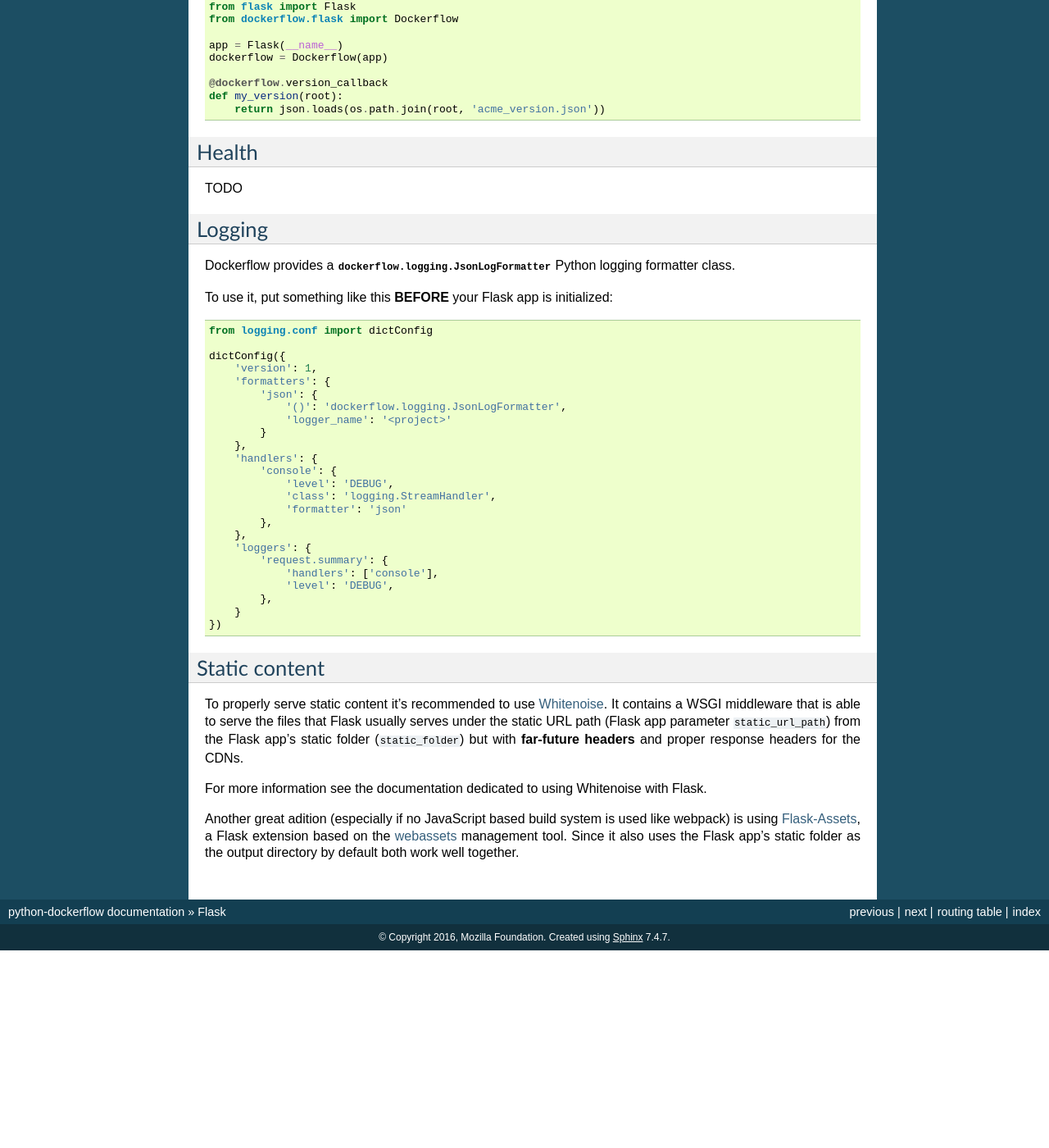
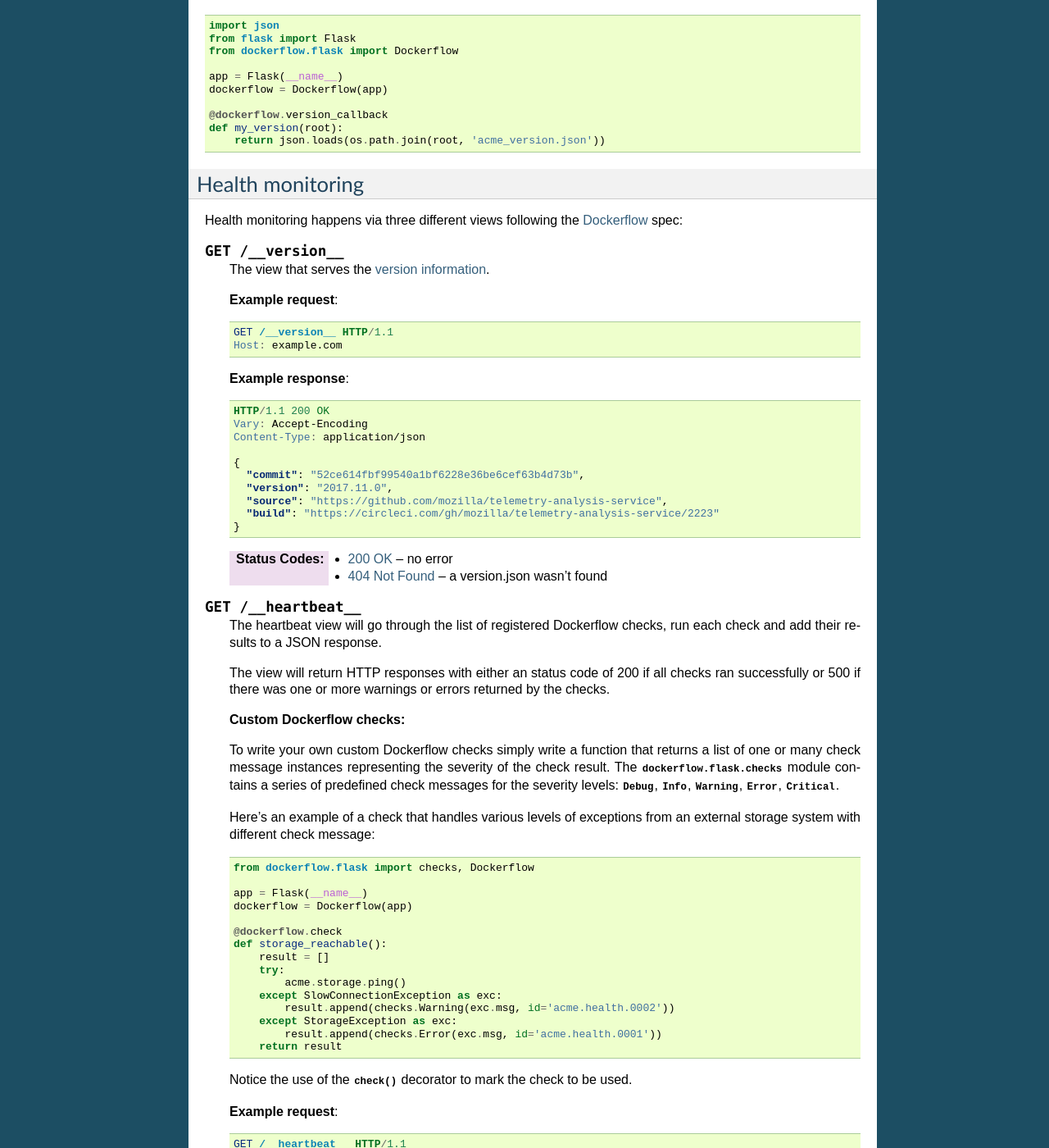
Before and after one commit to mozilla-services/python-dockerflow, a Sphinx documentation site: the page built from docs/flask.rst, in a window 1280 px wide and 1400 px high, scrolled down 3640 px. Shown: the whole window at 82% size. Built offline with Sphinx 7.4.7, drawn with Linux system fonts in a browser that asks for light colours; before the commit the page ends 4799 px from its top, so only the background shows below that; some of the changed text lies outside the part shown.

Commit message:
Extended Flask extension docs.

```diff
--- a/docs/flask.rst
+++ b/docs/flask.rst
@@ -178,6 +178,8 @@ Depending on which WSGI server you are using to run your Python application
 there are different ways to accept the :envvar:`PORT` as the port to launch
 your application with.
 
+It's recommended to use port ``8000`` by default.
+
 Gunicorn
 ~~~~~~~~
 
@@ -261,10 +263,143 @@ decorate a callback that gets the ``version_path`` value passed. E.g.::
 
 .. _flask-health:
 
-Health
-------
+Health monitoring
+-----------------
 
-TODO
+Health monitoring happens via three different views following the Dockerflow_
+spec:
+
+.. http:get:: /__version__
+
+   The view that serves the :ref:`version information <flask-versions>`.
+
+   **Example request**:
+
+   .. sourcecode:: http
+
+      GET /__version__ HTTP/1.1
+      Host: example.com
+
+   **Example response**:
+
+   .. sourcecode:: http
+
+      HTTP/1.1 200 OK
+      Vary: Accept-Encoding
+      Content-Type: application/json
+
+      {
+        "commit": "52ce614fbf99540a1bf6228e36be6cef63b4d73b",
+        "version": "2017.11.0",
+        "source": "https://github.com/mozilla/telemetry-analysis-service",
+        "build": "https://circleci.com/gh/mozilla/telemetry-analysis-service/2223"
+      }
+
+   :statuscode 200: no error
+   :statuscode 404: a version.json wasn't found
+
+.. http:get:: /__heartbeat__
+
+   The heartbeat view will go through the list of registered Dockerflow
+   checks, run each check and add their results to a JSON response.
+
+   The view will return HTTP responses with either an status code of 200 if
+   all checks ran successfully or 500 if there was one or more warnings or
+   errors returned by the checks.
+
+   **Custom Dockerflow checks:**
+
+   To write your own custom Dockerflow checks simply write a function
+   that returns a list of one or many check message instances representing
+   the severity of the check result. The :mod:`dockerflow.flask.checks`
+   module contains a series of predefined check messages for the
+   severity levels: :class:`~dockerflow.flask.checks.Debug`,
+   :class:`~dockerflow.flask.checks.Info`,
+   :class:`~dockerflow.flask.checks.Warning`,
+   :class:`~dockerflow.flask.checks.Error`,
+   :class:`~dockerflow.flask.checks.Critical`.
+
+   Here's an example of a check that handles various levels of exceptions
+   from an external storage system with different check message::
+
+       from dockerflow.flask import checks, Dockerflow
+
+       app = Flask(__name__)
+       dockerflow = Dockerflow(app)
+
+       @dockerflow.check
+       def storage_reachable():
+           result = []
+           try:
+               acme.storage.ping()
+           except SlowConnectionException as exc:
+               result.append(checks.Warning(exc.msg, id='acme.health.0002'))
+           except StorageException as exc:
+               result.append(checks.Error(exc.msg, id='acme.health.0001'))
+           return result
+
+   Notice the use of the :meth:`~dockerflow.flask.app.Dockerflow.check`
+   decorator to mark the check to be used.
+
+   **Example request**:
+
+   .. sourcecode:: http
+
+      GET /__heartbeat__ HTTP/1.1
+      Host: example.com
+
+   **Example response**:
+
+   .. sourcecode:: http
+
+      HTTP/1.1 500 Internal Server Error
+      Vary: Accept-Encoding
+      Content-Type: application/json
+
+      {
+        "status": "warning",
+        "checks": {
+          "check_debug": "ok",
+          "check_sts_preload": "warning"
+        },
+        "details": {
+          "check_sts_preload": {
+            "status": "warning",
+            "level": 30,
+            "messages": {
+              "security.W021": "You have not set the SECURE_HSTS_PRELOAD setting to True. Without this, your site cannot be submitted to the browser preload list."
+            }
+          }
+        }
+      }
+
+   :statuscode 200: no error
+   :statuscode 500: there was a warning or error
+
+.. http:get:: /__lbheartbeat__
+
+   The view that simply returns a successful HTTP response so that a load
+   balancer in front of the application can check that the web application
+   has started up.
+
+   **Example request**:
+
+   .. sourcecode:: http
+
+      GET /__lbheartbeat__ HTTP/1.1
+      Host: example.com
+
+   **Example response**:
+
+   .. sourcecode:: http
+
+      HTTP/1.1 200 OK
+      Vary: Accept-Encoding
+      Content-Type: application/json
+
+   :statuscode 200: no error
+
+.. _Dockerflow: https://github.com/mozilla-services/Dockerflow
 
 .. _flask-logging:
 
```
Also changed, not shown: docs/api.rst (+12 -1 lines), 3 other files.
